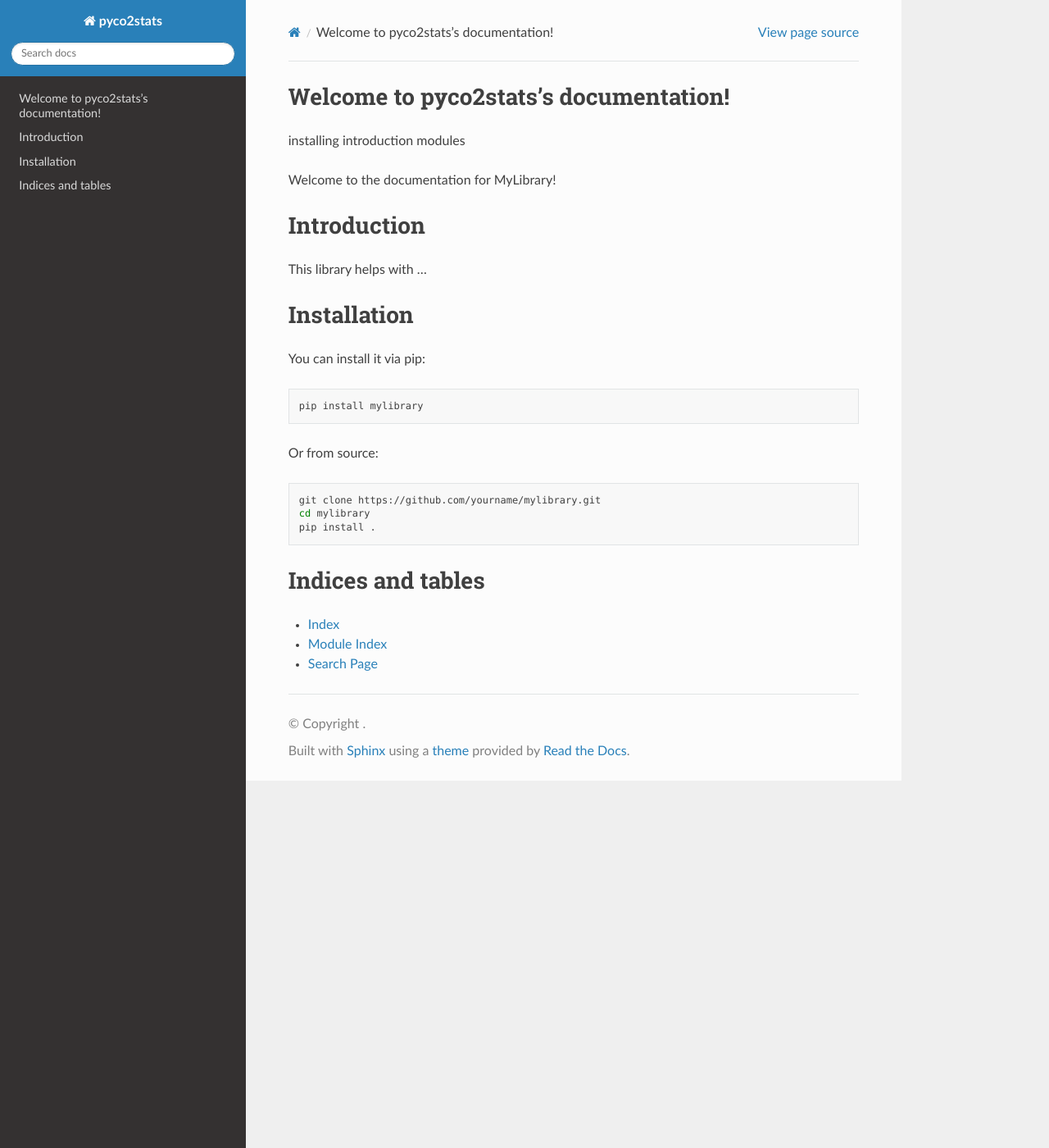
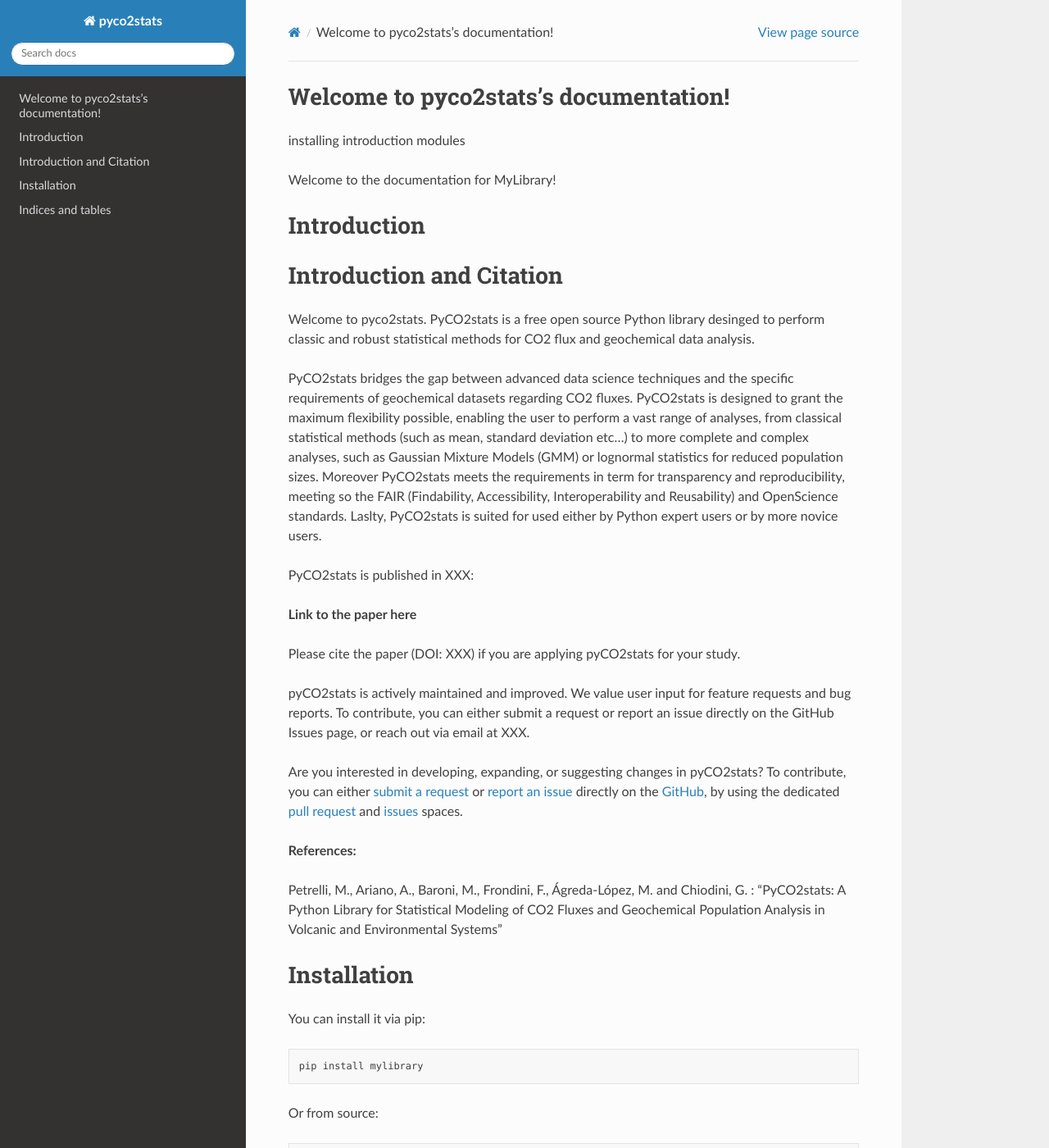
Before and after one commit to AIVolcanoLab/pyco2stats, a Sphinx documentation site: the page built from docs/source/index.rst, in a window 1280 px wide and 1400 px high. Shown: the whole window at 82% size. Built offline with Sphinx 7.4.7 and the Read the Docs theme 3.1.0, drawn with Linux system fonts in a browser that asks for light colours.

Commit message:
Update index.rst

```diff
--- a/docs/source/index.rst
+++ b/docs/source/index.rst
@@ -19,7 +19,43 @@
 Introduction
 ============
 
-This library helps with ...
+Introduction and Citation
+=========================
+
+
+Welcome to pyco2stats.
+PyCO2stats is a free open source Python library desinged to perform
+classic and robust statistical methods for CO2 flux and geochemical data
+analysis.
+
+PyCO2stats bridges the gap between advanced data science techniques and the specific requirements
+of geochemical datasets regarding CO2 fluxes. PyCO2stats is designed to grant the maximum flexibility possible, enabling the user to perform a vast range of analyses, from classical statistical methods (such as mean, standard deviation etc...) to more complete and complex analyses, such as Gaussian Mixture Models (GMM) or lognormal statistics for reduced population sizes. Moreover PyCO2stats meets the requirements in term for transparency and reproducibility, meeting so the FAIR (Findability, Accessibility, Interoperability and Reusability) and OpenScience standards. Laslty, PyCO2stats is suited for used either by Python expert users or by more novice users.
+
+PyCO2stats is published in XXX:
+
+**Link to the paper here**
+
+Please cite the paper (DOI: XXX) if you are applying pyCO2stats for your study.
+
+pyCO2stats is actively maintained and improved. We value user input for feature requests and bug
+reports. To contribute, you can either submit a request or report an issue directly on the GitHub Issues
+page, or reach out via email at XXX.
+
+Are you interested in developing, expanding, or suggesting changes in pyCO2stats?
+To contribute, you can either `submit a request`_ or `report an issue`_ directly on the `GitHub`_,
+by using the dedicated `pull request`_ and `issues`_ spaces.
+
+.. _submit a request: https://github.com/AIVolcanoLab/pyco2stats/pulls
+.. _report an issue: https://github.com/AIVolcanoLab/pyco2stats/issues
+.. _pull request: https://github.com/AIVolcanoLab/pyco2stats/pulls
+.. _issues: https://github.com/AIVolcanoLab/pyco2stats/issues
+.. _GitHub: https://github.com/AIVolcanoLab/pyco2stats
+
+**References:**
+
+Petrelli, M., Ariano, A., Baroni, M., Frondini, F., Ágreda-López, M. and Chiodini, G. : "PyCO2stats: A Python Library for Statistical Modeling of CO2 Fluxes and
+Geochemical Population Analysis in Volcanic and Environmental Systems"
+
 
 Installation
 ============
```
